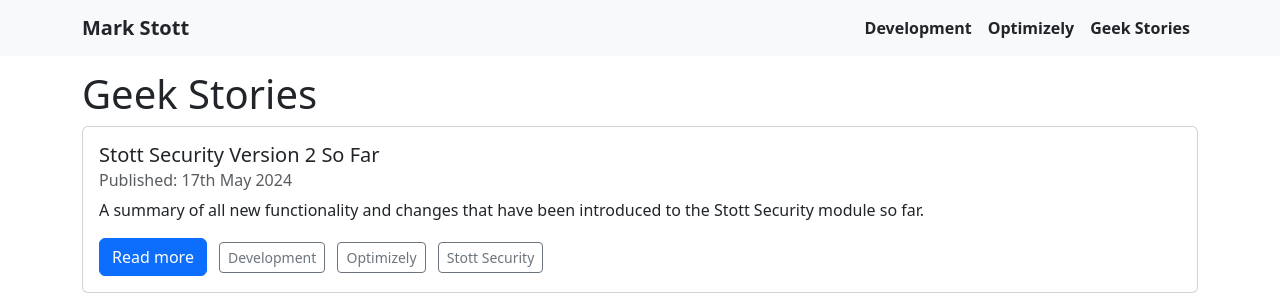
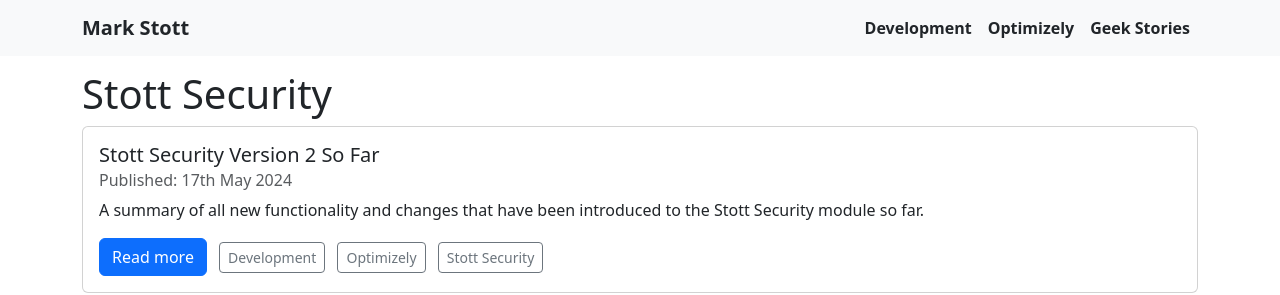
Before and after one commit to GeekInTheNorth/GeekInTheNorth.github.io, a Jekyll site: the page built from StottSecurity.md, in a window 1280 px wide. Shown: the top 295 px of the page. Built offline with Jekyll 4.4.1, drawn with Linux system fonts in a browser that asks for light colours.

Commit message:
Correct title of Stott Security page.

```diff
--- a/StottSecurity.md
+++ b/StottSecurity.md
@@ -5,4 +5,4 @@
 category: "Stott Security"
 ---
 
-# Geek Stories
+# Stott Security
```
